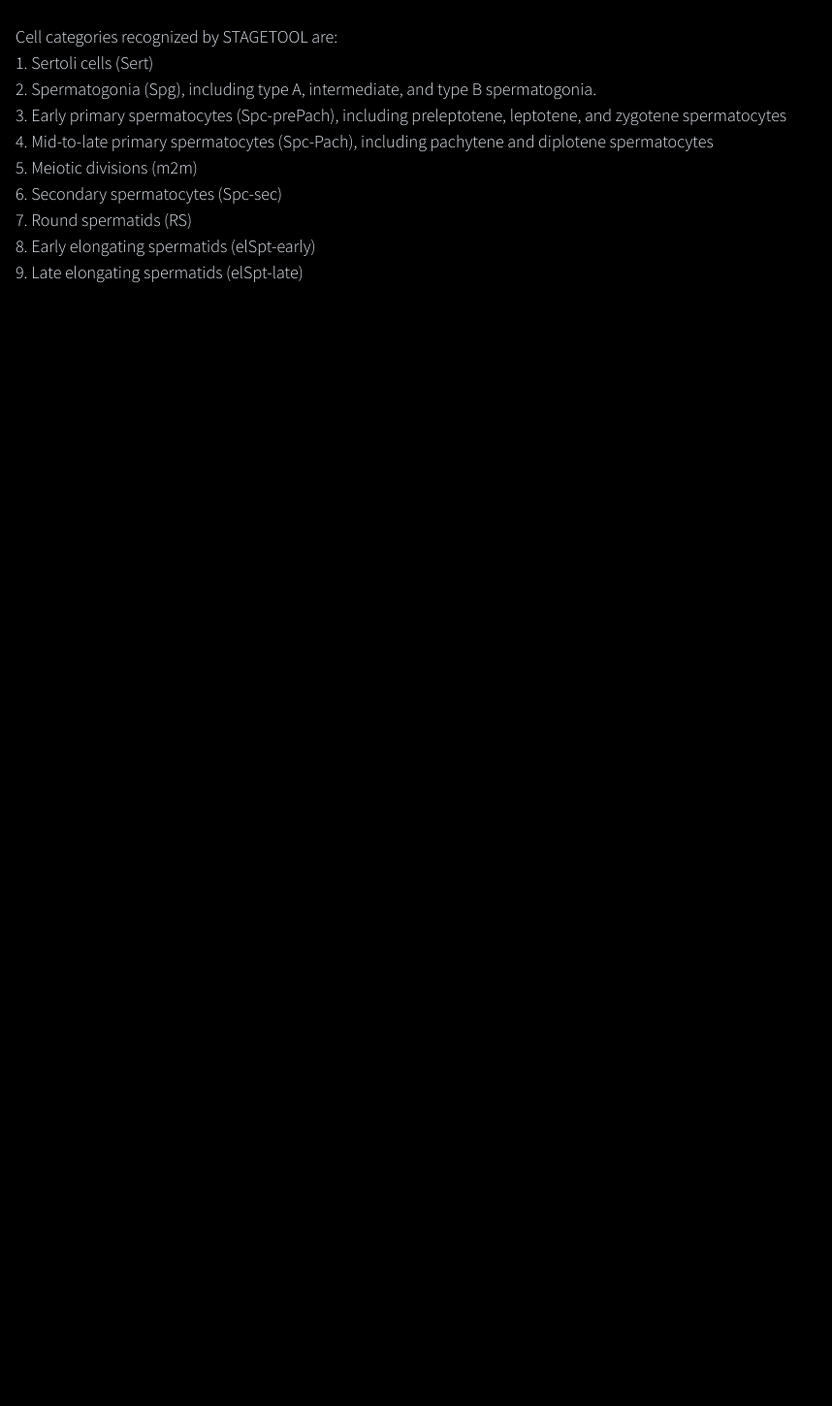
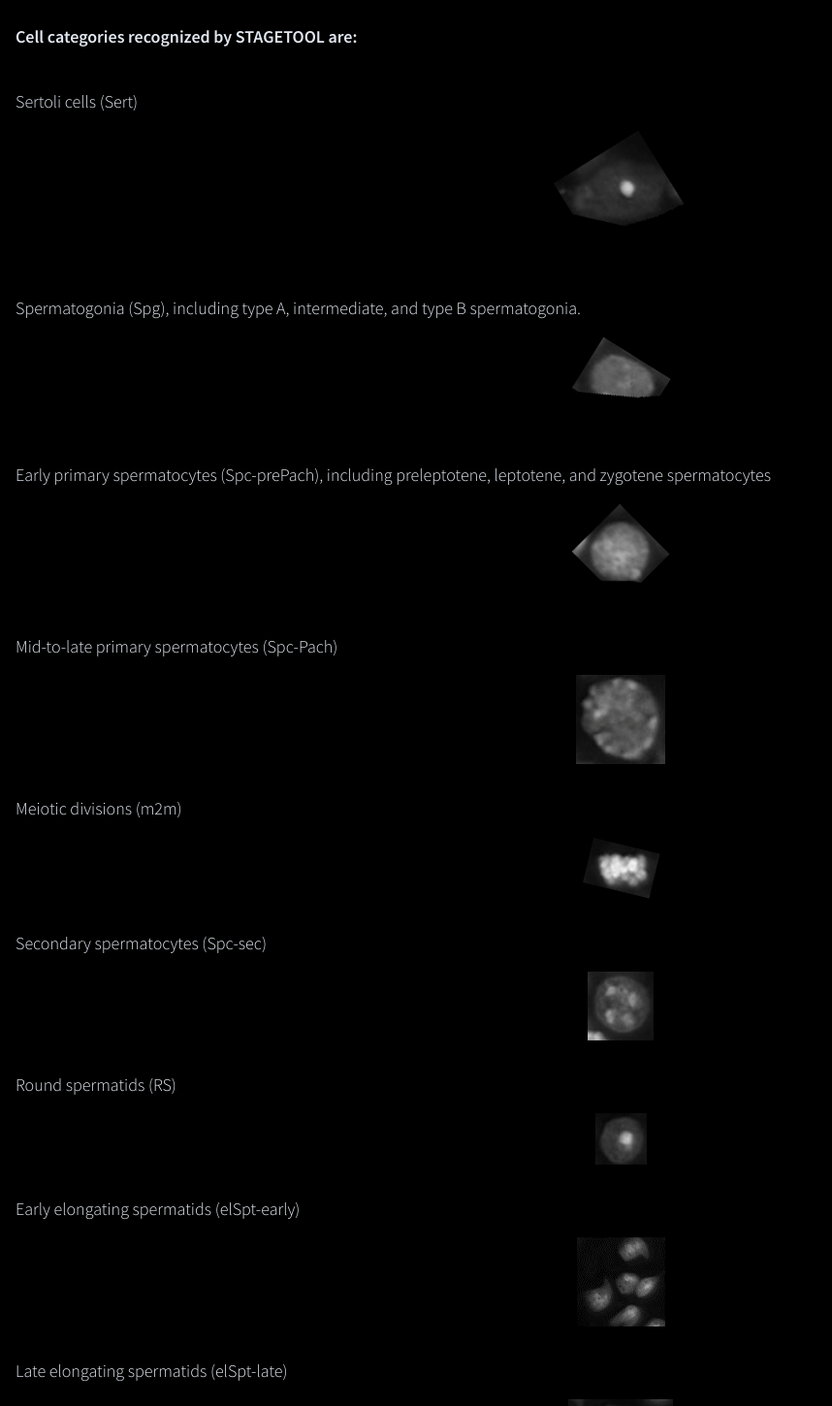
Before and after one commit to Turku-BioImaging/stagetool-ui, a Vue app: page /cell-model in a window 1280 px wide. Shown: the part 100-1550 px from the top of the page at 97% size, without its empty margins (0-858 px from the left). Before the commit the page ends 800 px from the top, so only its background shows below. Built offline with nearby package versions, Linux system fonts and the light colour scheme.

Commit message:
added some spacing and images in the middle

```diff
--- a/src/views/CellModel.vue
+++ b/src/views/CellModel.vue
@@ -1,18 +1,85 @@
 <template>
-  <div class="cell-model-test">
-  <p>
-    Cell categories recognized by STAGETOOL are:<br>
-      1. Sertoli cells (Sert)<br>
-      2. Spermatogonia (Spg), including type A, intermediate, and type B spermatogonia.<br>
-      3. Early primary spermatocytes (Spc-prePach), including preleptotene, leptotene, and zygotene spermatocytes<br>
-      4. Mid-to-late primary spermatocytes (Spc-Pach), including pachytene and diplotene spermatocytes<br>
-      5. Meiotic divisions (m2m)<br>
-      6. Secondary spermatocytes (Spc-sec)<br>
-      7. Round spermatids (RS)<br>
-      8. Early elongating spermatids (elSpt-early)<br>
-      9. Late elongating spermatids (elSpt-late)<br>
-    </p>
+  <div class="cell-model-test grid grid-cols-1 gap-4">
+  <div class="cell-model-page">
+    <div class="cell-model-images">
+      <p class="font-bold">Cell categories recognized by STAGETOOL are:</p>
+      <div class="h-10"></div>
+      <div>
+        <p>Sertoli cells (Sert)</p>
+        <div class="h-4"></div>
+        <div class="flex justify-center">
+          <img src="~@/assets/cell-images/1.png" alt="Sert" class="w-auto" />
+        </div>
+      </div>
+      <div class="h-8"></div>
+      <div>
+        <p>Spermatogonia (Spg), including type A, intermediate, and type B spermatogonia.</p>
+        <div class="h-4"></div>
+        <div class="flex justify-center">
+        <img src="~@/assets/cell-images/2.png" alt="Spg" class="w-auto"/>
+      </div>
+    </div>
+      <div class="h-8"></div>
+      <div>
+        <p>Early primary spermatocytes (Spc-prePach), including preleptotene, leptotene, and zygotene
+          spermatocytes
+        </p>
+        <div class="h-4"></div>
+        <div class="flex justify-center">
+        <img src="~@/assets/cell-images/3.png" alt="Spc-prePach" class="w-auto" />
+      </div>
+    </div>
+      <div class="h-8"></div>
+      <div>
+        <p>Mid-to-late primary spermatocytes (Spc-Pach)</p>
+        <div class="h-4"></div>
+        <div class="flex justify-center">
+        <img src="~@/assets/cell-images/4.png" alt="Spc-Pach" class="w-auto"/>
+      </div>
+    </div>
+      <div class="h-8"></div>
+      <div>
+        <p>Meiotic divisions (m2m)</p>
+        <div class="h-4"></div>
+        <div class="flex justify-center">
+        <img src="~@/assets/cell-images/5.png" alt="m2m" class="w-auto" />
+      </div>
+    </div>
+      <div class="h-8"></div>
+      <div>
+        <p>Secondary spermatocytes (Spc-sec)</p>
+        <div class="h-4"></div>
+        <div class="flex justify-center">
+        <img src="~@/assets/cell-images/6.png" alt="Spc-sec"  class="w-auto"/>
+      </div>
+    </div>
+      <div class="h-8"></div>
+      <div>
+        <p>Round spermatids (RS)</p>
+        <div class="h-4"></div>
+        <div class="flex justify-center">
+        <img src="~@/assets/cell-images/7.png" alt="RS"  class="w-auto"/>
+      </div>
+    </div>
+      <div class="h-8"></div>
+      <div>
+        <p>Early elongating spermatids (elSpt-early)</p>
+        <div class="h-4"></div>
+        <div class="flex justify-center">
+        <img src="~@/assets/cell-images/8.png" alt="elSpt-early" class="w-auto"/>
+      </div>
+    </div>
+      <div class="h-8"></div>
+      <div>
+        <p>Late elongating spermatids (elSpt-late)</p>
+        <div class="h-4"></div>
+        <div class="flex justify-center">
+        <img src="~@/assets/cell-images/9.png" alt="elSpt-late" class="w-auto"/>
+      </div>
+    </div>
+    </div>
   </div>
+</div>
 </template>
 
 <script lang="ts">
```
